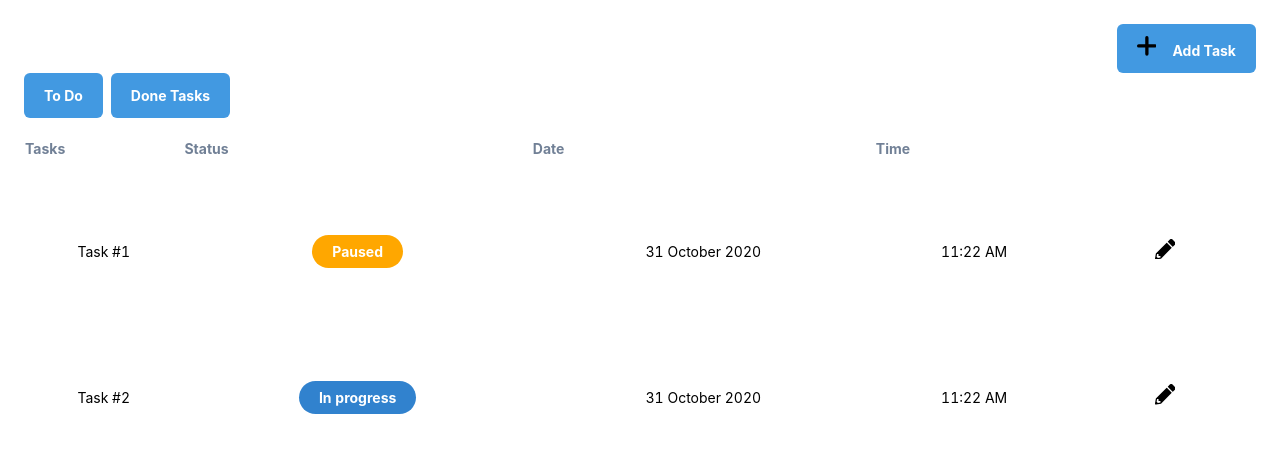
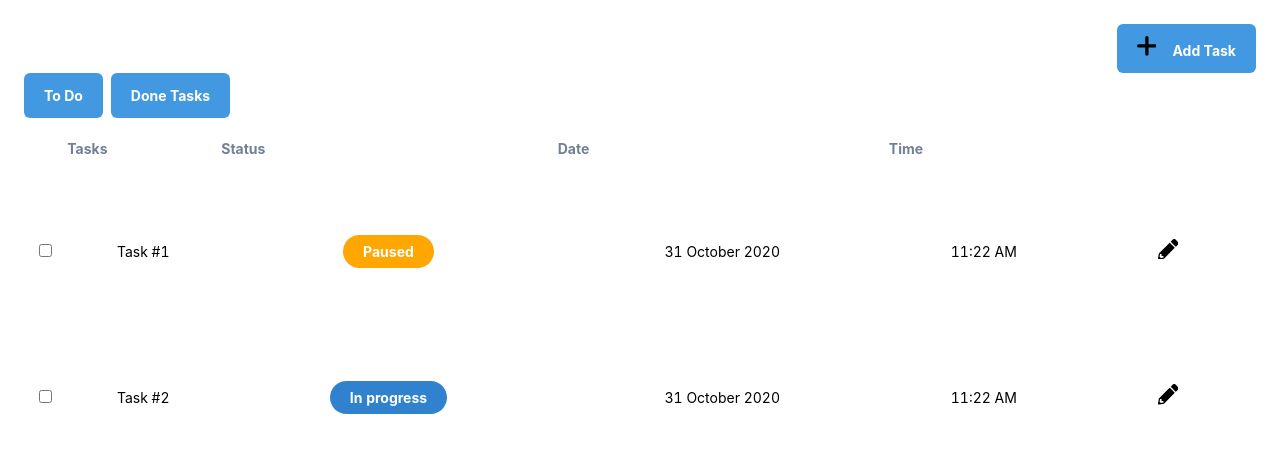
Before and after one commit to sahelhamed/todo-app, a React (Create React App) app: page / in a window 1280 px wide. Shown: the top 452 px of the page. Built offline with nearby package versions, Linux system fonts and the light colour scheme.

Commit message:
chore: change todos status

```diff
--- a/src/components/Todos.tsx
+++ b/src/components/Todos.tsx
@@ -76,34 +76,72 @@ const Todos = (): ReactElement => {
     );
   };
 
+  /**
+   * A function for set todoItem status to Done
+   * @param todoItem: object type of table data model
+   */
+  const doneTodo = (todoItem: Data): void => {
+    setTodos(
+      todos.map((todo) =>
+        todo.id === todoItem.id ? { ...todo, status: 'Done' } : todo,
+      ),
+    );
+  };
+
+  /**
+   * A function for generate checkboxes in table
+   * @param todoItem: object type of table data model
+   * @returns ReactElement
+   */
+  const generateCheckboxes = (todoItem: Data): ReactElement => {
+    return (
+      <span>
+        <input
+          type="checkbox"
+          value={todoItem.status === 'Done' ? 'true' : 'false'}
+          onClick={(): void => {
+            doneTodo(todoItem);
+          }}
+        />
+      </span>
+    );
+  };
+
   const columns: Column[] = [
     {
       id: 0,
+      title: '',
+      column: '',
+      type: COLUMN_TYPE_KEYS.component,
+      component: generateCheckboxes,
+    },
+    {
+      id: 1,
       title: TASKS,
       column: 'task',
       type: COLUMN_TYPE_KEYS.string,
     },
     {
-      id: 1,
+      id: 2,
       title: STATUS,
       column: '',
       type: COLUMN_TYPE_KEYS.component,
       component: generateStatus,
     },
     {
-      id: 2,
+      id: 3,
       title: DATE,
       column: 'date',
       type: COLUMN_TYPE_KEYS.date,
     },
     {
-      id: 3,
+      id: 4,
       title: TIME,
       column: 'date',
       type: COLUMN_TYPE_KEYS.time,
     },
     {
-      id: 4,
+      id: 5,
       title: '',
       column: '',
       type: COLUMN_TYPE_KEYS.component,
```
